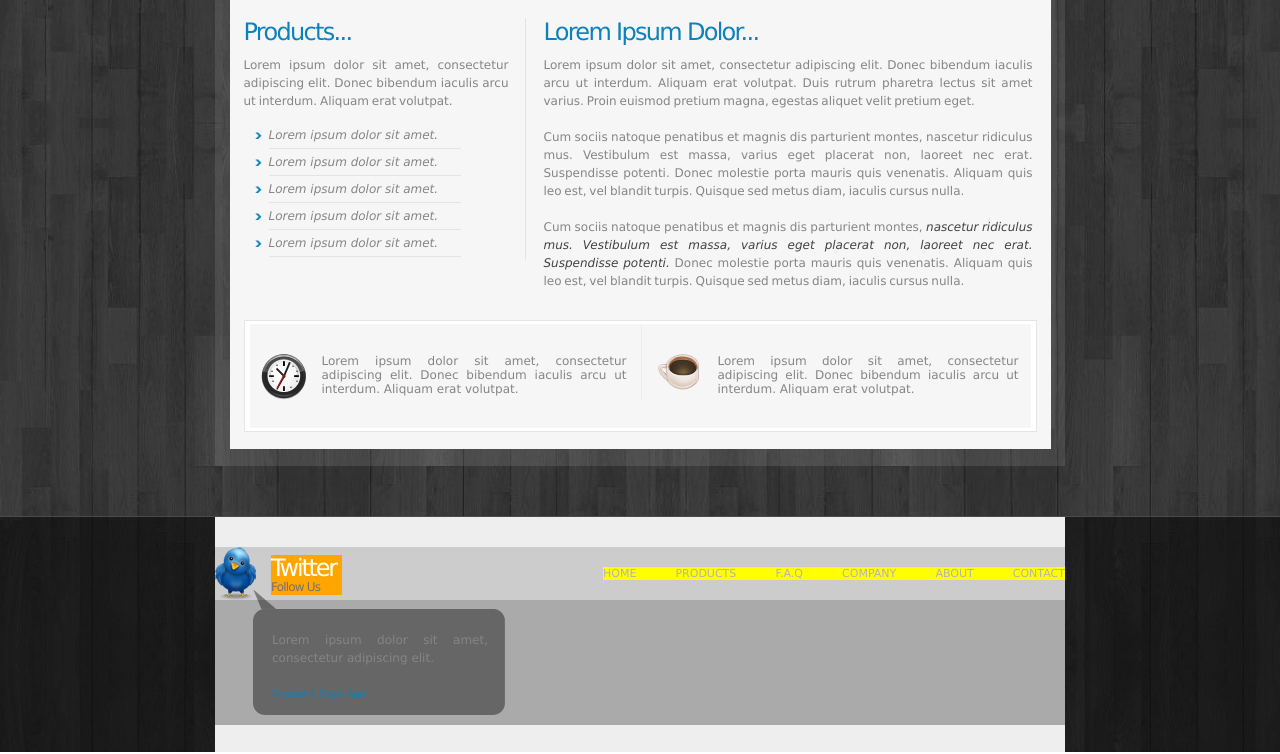
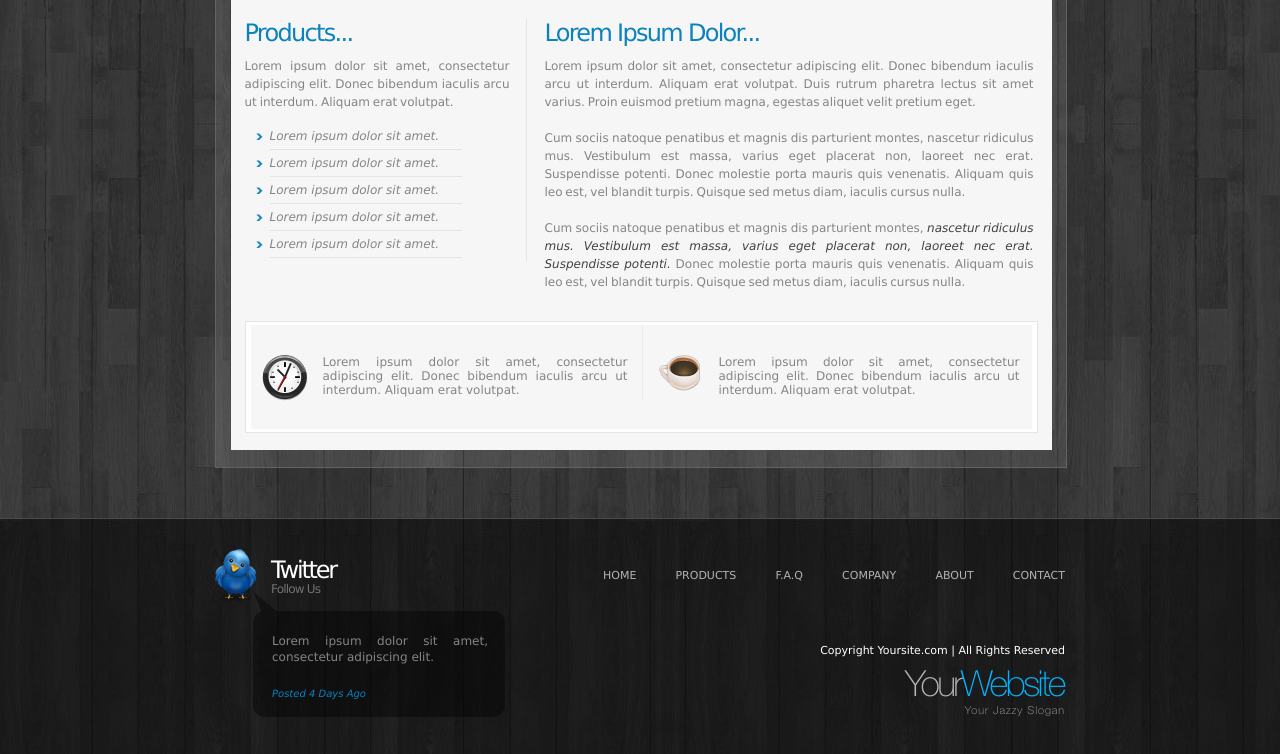
Before and after one commit to ivanov2804/ivanov2804.github.io, a plain HTML site: page index.html in a window 1280 px wide. Shown: the part 361-1115 px from the top of the page. Drawn offline with Linux system fonts and the light colour scheme.

Commit message:
new version test

```diff
--- a/index.html
+++ b/index.html
@@ -137,7 +137,7 @@
 				<div class="content_speech">
 					<div class="speech_message">
 						<div class="message_inf">
-							<span>
+							<span class='str3'>
 								Lorem ipsum dolor sit amet, consectetur adipiscing elit.
 							</span>
 							<span><br>
@@ -145,7 +145,15 @@
 							</span>
 						</div>
 					</div>
+					<div class="content_copyright">
+						<span>Copyright Yoursite.com | All Rights Reserved</span>
+					</div>
+					<div class="logo_name content_logoBottom">
+						<span class='logo_yourWebsite'>Your<span>Website</span></span>
+				<span class='logo_yourJass'>Your Jazzy Slogan</span>
+					</div>
 				</div>
+
 			</div>
 		</footer>
 
--- a/styles/style.css
+++ b/styles/style.css
@@ -130,6 +130,7 @@ body, html{
 	width:100%;
 	height:707px;
 	background-color:rgba(255,255,255, 0.1);
+	border:1px solid #626262;
 }
 
 .content_box{
@@ -409,7 +410,7 @@ body, html{
 	vertical-align: top;*/
 	width:850px;
 	height:100%;
-	background-color:#eee;
+	/*background-color:#eee;*/
 	margin:auto;
 }
 
@@ -419,7 +420,7 @@ body, html{
 	position:relative;
 	width:100%;
 	height:53px;
-	background-color:#ccc;
+	/*background-color:#ccc;*/
 	margin-top:30px;
 }
 
@@ -429,7 +430,7 @@ body, html{
 	vertical-align: top;
 	width:71px;
 	min-height:5px;
-	background-color:orange;
+	/*background-color:orange;*/
 	margin:8px 0 0 15px;
 	line-height: 1.1;
 }
@@ -453,7 +454,7 @@ body, html{
 	position:absolute;
 	width:462px;
 	min-height:12px;
-	background-color:yellow;
+	/*background-color:yellow;*/
 	right:0;
 	margin-top:20px;
 }
@@ -477,14 +478,14 @@ body, html{
 	vertical-align: top;
 	position:relative;
 	width:100%;
-	height:125px;
-	background-color:#aaa;
+	min-height:10px;
+	/*background-color:#aaa;*/
 }
 
 .speech_message{
 	display:inline-block;
 	vertical-align: top;
-	position:absolute;
+	position:relative;
 	width:252px;
 	height:125px;
 	background-image:url('../images/messing.png');
@@ -495,12 +496,13 @@ body, html{
 .message_inf{
 	display:inline-block;
 	vertical-align: top;
+	position:relative;
 	min-width:10px;
 	min-height:69px;
 	/*background-color:green;*/
 	margin:41px 17px 0 19px;
 	text-align: justify;
-	line-height:18px;
+	line-height:16px;
 }
 
 .message_inf span:nth-child(1){
@@ -511,12 +513,42 @@ body, html{
 	color:#858585;
 }
 
+
+
 .message_inf span:nth-child(2){
 	display:inline-block;
 	vertical-align: top;
-	position:relative;
+	position:absolute;
+	width:100%;
+	bottom:0;
+	left:0;
 	font-size:10px;
 	font-family: Verdana ;
 	color:#0b81be;
 	font-style:italic;
 }
+
+.content_copyright{
+	display:inline-block;
+	vertical-align: top;
+	position:absolute;
+	min-width:10px;
+	min-height:5px;
+	/*background-color:green;*/
+	right:0;
+	margin-top:42px;
+}
+
+.content_copyright span{
+	font-size:11px;
+	font-family: Verdana ;
+	color:#fff;
+}
+
+
+.content_logoBottom{
+	position:absolute;
+	right:0;
+	bottom:0;
+
+}
```
Also changed, not shown: 1 other file.
